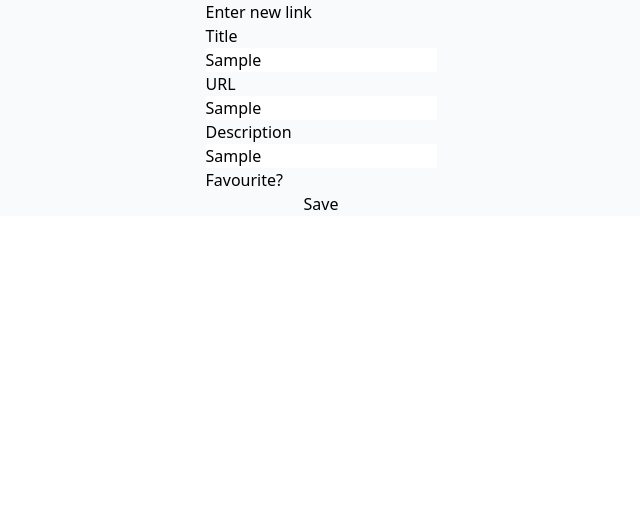
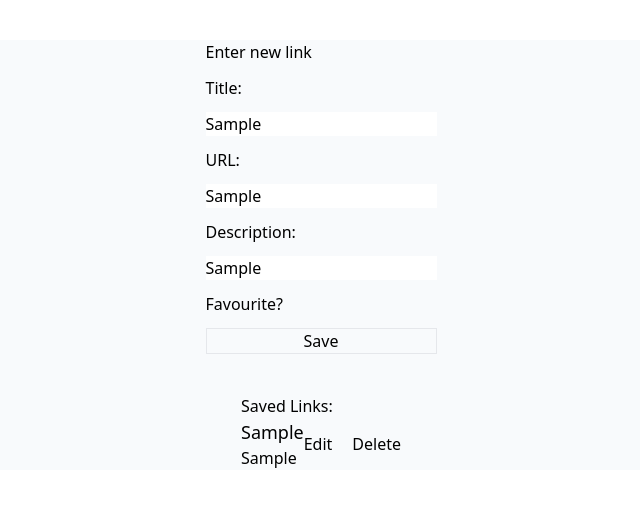
Before and after one commit to wodnjsd/Bookmark-app, a React (Vite) app: page / in a window 1280 px wide. Both pictures are taken after typing "Sample", "Sample", "Sample" into the empty fields and a click on the button "Save". Shown: the top 506 px of the page, without its empty margins (319-959 px from the left). Built offline with nearby package versions, Linux system fonts and the light colour scheme.

Commit message:
basic add delete working

```diff
--- a/src/components/Form.tsx
+++ b/src/components/Form.tsx
@@ -1,52 +1,77 @@
-import React, { FormEvent, useState } from 'react'
-import { BookmarkProps } from '../types/bookmark'
+import React, { FormEvent, useState, useEffect } from 'react'
+import { BookmarkType } from '../types/bookmark'
+import SavedLinks from './SavedLinks'
+import { useLocalStorage } from '../hooks/useLocalStorage'
 
 
-const Forms = ({}:BookmarkProps) => {
+const Forms = () => {
 
   const [url, setUrl] = useState("")
   const [title, setTitle] = useState("")
   const [description, setDescription] = useState("")
   const [fave, setFave] = useState(false)
-  const [bookmarks, setBookmarks] = useState<BookmarkProps[]>([])
-
+  const [bookmarks, setBookmarks] = useLocalStorage<BookmarkType[]>("saved", [])
 
   const handleSubmit = (e: FormEvent): void => {
     // no refreshing
     e.preventDefault()
-    const newBookmark = { title, url, description, fave}
+    // const newBookmark = { title, url, description, fave }
     // save to local storage
-    setBookmarks(
-      [...bookmarks, newBookmark])
+    // setBookmarks([...bookmarks, newBookmark])
+    addLink()
     console.log(bookmarks)
+    // window.localStorage.setItem("saved", JSON.stringify(bookmarks))
+  }
 
-    window.localStorage.setItem("saved", JSON.stringify(newBookmark))
+  function addLink() {
+    const newBookmark = { title, url, description, fave }
+    if (bookmarks.find(link => link.title === title)) {
+      return alert("title already present")
+      //! create nice alert/ message
+    }
+    if (bookmarks.find(link => link.url === url)) {
+      return alert("url already present")
+      //! create nice alert/ message
+    }
+    setBookmarks([...bookmarks, newBookmark])
+  }
 
+  // const getSaved = (): BookmarkType[] => {
+  //   const listJSON = localStorage.getItem("saved")
+  //   if (listJSON === null) return []
+  //   return (JSON.parse(listJSON))
+  // }
 
-  }
-  const saved: BookmarkProps[] = []
-  // const savedList = JSON.parse(localStorage.getItem('saved'))
-
-  const getSaved = ():BookmarkProps[] => {
-    const listJSON = localStorage.getItem("saved")
-    if (listJSON === null ) return []
-    return JSON.parse(listJSON)
+  const removeLink = (linkToDelete:string):void => {
+    setBookmarks(bookmarks.filter((link) => {
+      return link.title !== linkToDelete
+    }))
   }
 
   return (
     <>
-      <div className="flex justify-center">
-        <form onSubmit={handleSubmit} className="flex flex-col justify-between">
+      <div className="mt-10 p-30 flex flex-col justify-center items-center">
+        <form onSubmit={handleSubmit} className="flex flex-col justify-between gap-3">
           <div>Enter new link</div>
-          <label>Title</label>
+          <label>Title:</label>
           <input autoFocus required type="text" value={title} placeholder="Name" onChange={(e) => setTitle(e.target.value)}></input>
-          <label>URL</label>
+          <label>URL:</label>
           <input required type="text" value={url} placeholder="URL" onChange={(e) => setUrl(e.target.value)}></input>
-          <label>Description</label>
+          <label>Description:</label>
           <input type="text" value={description} placeholder="description" onChange={(e) => setDescription(e.target.value)} />
           <label>Favourite?</label>
-          <button type="submit">Save</button>
+          <button type="submit" className="border">Save</button>
         </form>
+        <div>
+          <div className="mt-10">Saved Links:</div>
+          {bookmarks.map((item: BookmarkType) => (
+            <SavedLinks
+              key={item.title}
+              title={item.title}
+              url={item.url}
+              removeLink={removeLink}/>
+          ))}
+        </div>
 
       </div>
     </>
--- a/src/components/Home.tsx
+++ b/src/components/Home.tsx
@@ -1,5 +1,6 @@
 import React from 'react'
 import Form from './Form'
+import SavedLinks from './SavedLinks'
 
 type Props = {}
 
--- /dev/null
+++ b/src/components/SavedLinks.tsx
@@ -0,0 +1,39 @@
+
+type Props = {
+  title: string;
+  url?: string;
+  description?: string;
+  removeLink(linkToDelete: string): void
+}
+
+function editLink() {
+
+}
+
+
+const SavedLinks = ({ title, url, removeLink }: Props) => {
+
+  return (
+    <>
+      <div className="flex justify-between">
+        <div>
+          <div>
+            <h3 className="text-lg">
+              {title}
+            </h3>
+            <p>
+              {url}
+            </p>
+          </div>
+        </div>
+        <div className="flex gap-5">
+          <button>Edit</button>
+          <button onClick={() => { removeLink(title) }}>Delete</button>
+        </div>
+      </div>
+    </>
+
+  )
+}
+
+export default SavedLinks
--- /dev/null
+++ b/src/hooks/useLocalStorage.ts
@@ -0,0 +1,25 @@
+import { useState, useEffect } from 'react'
+
+// type ReturnType<T> =[
+//   T | undefined,
+//   React.Dispatch<React.SetStateAction<T>
+
+// ]
+
+export const useLocalStorage = <T, >(key: string, initialValue?: T | (() => T)) => {
+  const [value, setValue] = useState<T | undefined>(() => {
+    const jsonValue = localStorage.getItem(key)
+    if (jsonValue !== null) return JSON.parse(jsonValue)
+    if (typeof initialValue === "function") {
+      return (initialValue as () => T)()
+    } else {
+      return initialValue
+    }
+  })
+
+  useEffect(() => {
+    localStorage.setItem(key, JSON.stringify(value))
+  }, [key, value])
+
+  return [value, setValue] as [T, typeof setValue]
+}
--- a/src/types/bookmark.ts
+++ b/src/types/bookmark.ts
@@ -1,4 +1,4 @@
-export type BookmarkProps = {
+export interface BookmarkType {
   title: string;
   url: string;
   description?: string;
```
Also changed, not shown: src/context/BookmarkContext.tsx (added, +42 -0 lines).
